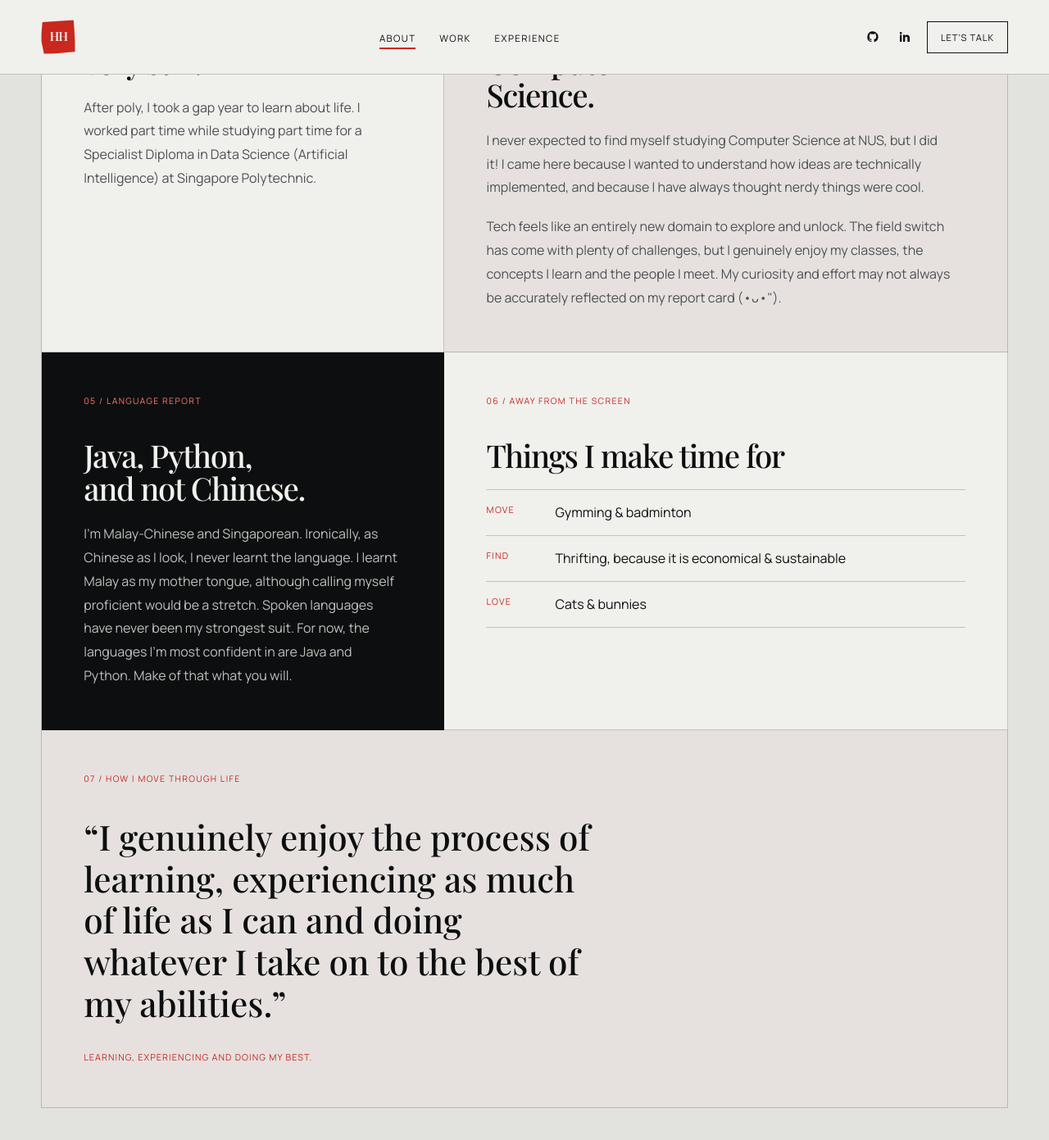
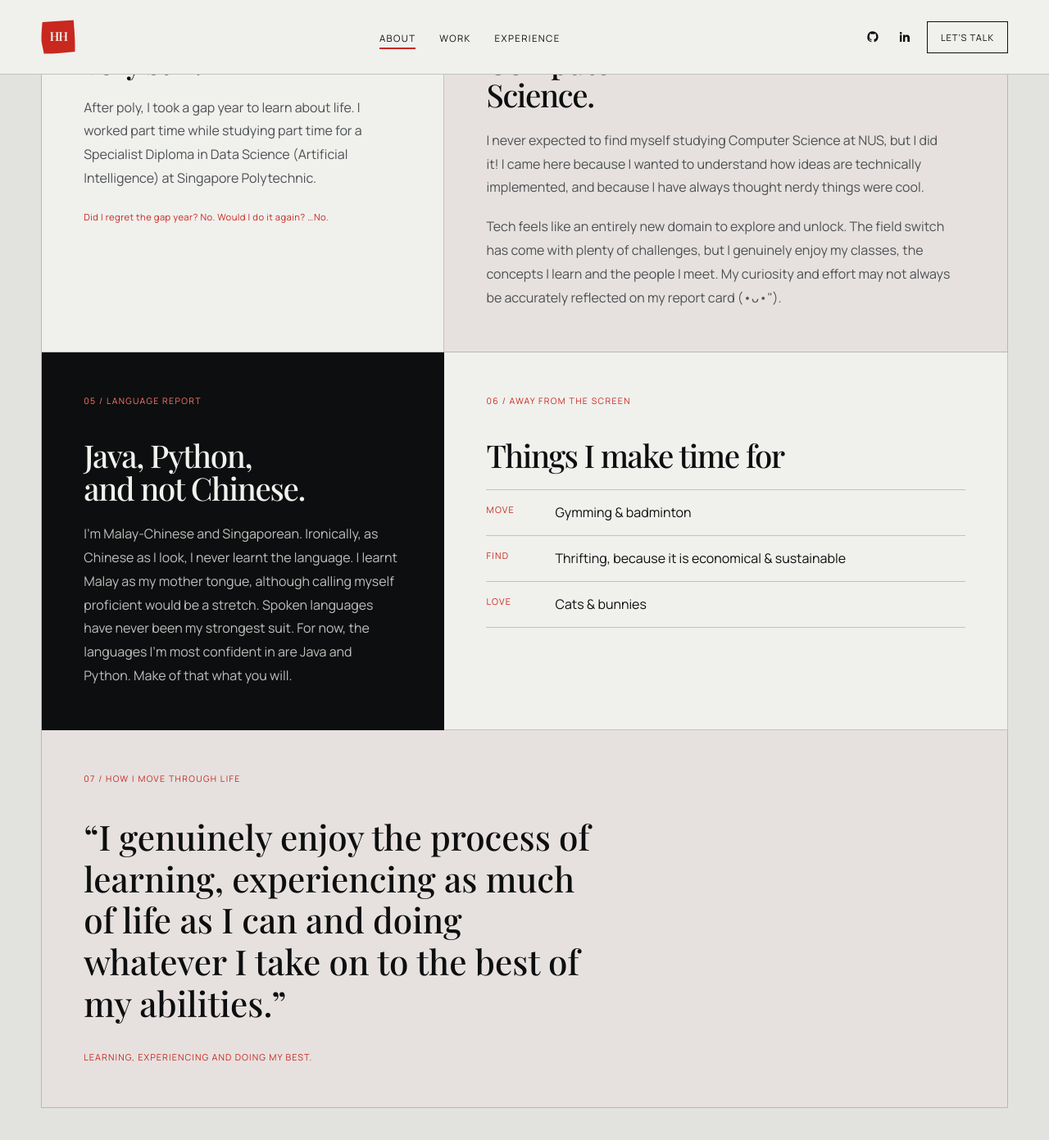
Before and after one commit to hazelhidayah/hazelhidayah.github.io, a Jekyll site: the page built from about.markdown, in a window 1280 px wide and 1400 px high, scrolled down 1749 px. Shown: the top 1391 px of the window at 82% size. Built offline with Jekyll 4.4.1, drawn with Linux system fonts in a browser that asks for light colours.

Commit message:
Add gap year aside

```diff
--- a/about.markdown
+++ b/about.markdown
@@ -76,6 +76,9 @@ description: A few things that shaped how I build, design, and think.
           time for a Specialist Diploma in Data Science (Artificial Intelligence) at Singapore
           Polytechnic.
         </p>
+        <p class="about-tile__footnote">
+          Did I regret the gap year? No. Would I do it again? …No.
+        </p>
       </article>
 
       <article class="about-tile about-tile--nus">
--- a/assets/css/style.css
+++ b/assets/css/style.css
@@ -3095,15 +3095,24 @@ body::before {
   font-size: clamp(1.5rem, 3vw, 2.65rem);
 }
 
-.about-tile > p:not(.about-tile__number, .about-tile__aside) {
+.about-tile > p:not(.about-tile__number, .about-tile__aside, .about-tile__footnote) {
   max-width: 58ch;
   margin: 0;
   color: var(--muted);
   line-height: 1.8;
 }
 
-.about-tile > p:not(.about-tile__number, .about-tile__aside) + p:not(.about-tile__number, .about-tile__aside) {
+.about-tile > p:not(.about-tile__number, .about-tile__aside, .about-tile__footnote) + p:not(.about-tile__number, .about-tile__aside, .about-tile__footnote) {
   margin-top: 1.2rem;
+}
+
+.about-tile__footnote {
+  margin: 1.5rem 0 0;
+  color: var(--red);
+  font-family: var(--mono);
+  font-size: 0.7rem;
+  letter-spacing: 0.04em;
+  line-height: 1.6;
 }
 
 .about-tile--dark > p:not(.about-tile__number) {
```
